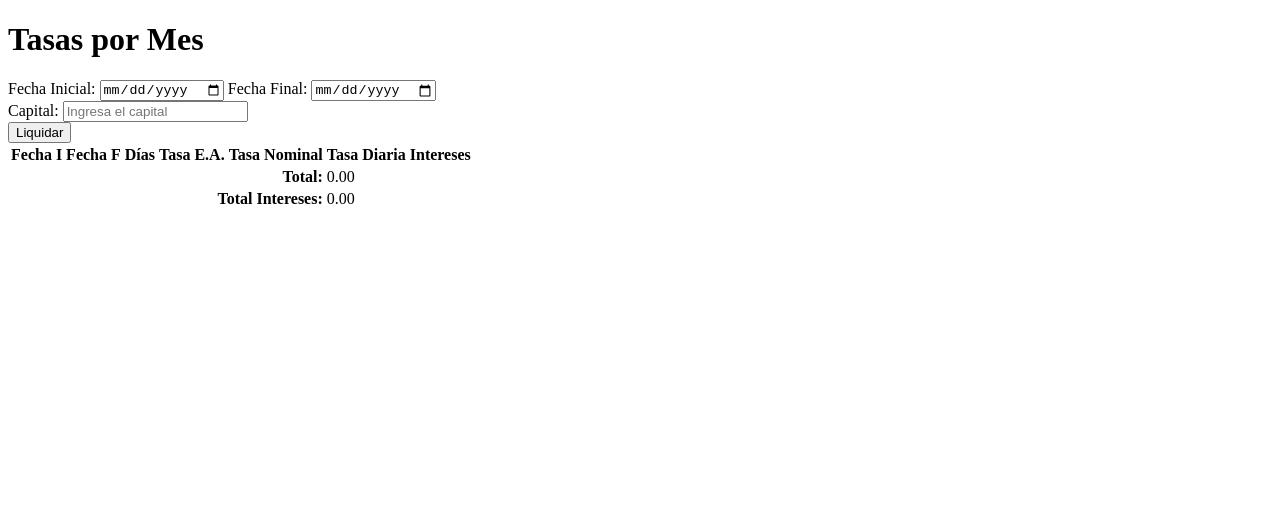
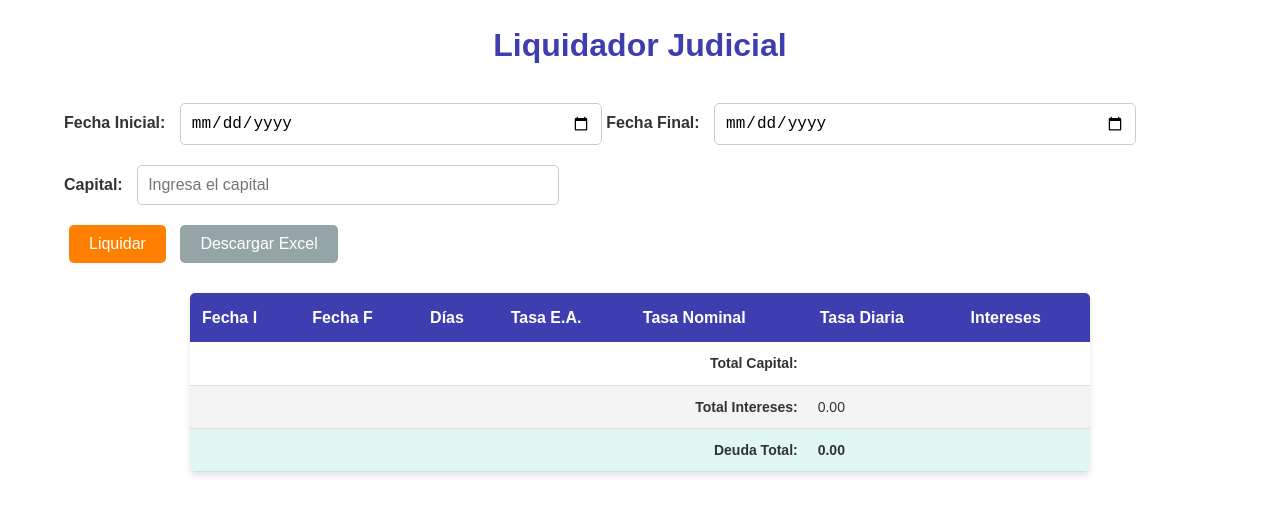
Before and after one commit to sebastianMartinez25/liquidadorInteresesMora, a plain HTML site: page index.html in a window 1280 px wide. Drawn offline with nearby package versions, Linux system fonts and the light colour scheme.

Commit message:
version 0.0.4 styles

```diff
--- a/app.js
+++ b/app.js
@@ -78,6 +78,8 @@ new Vue({
         }).format(numero);
     },
     actualizarTotales() {
+        // Calcula el capital inicial
+        this.capital = this.capital;
         // Calcula el total de intereses
         this.totalIntereses = this.rates.reduce((sum, rate) => sum + parseFloat(rate.interest.replace(/,/g, '')), 0);
 
@@ -242,6 +244,67 @@ new Vue({
                 console.error('Error al obtener tasas:', error);
                 alert('Error al obtener tasas. Inténtalo de nuevo más tarde.');
             }
-        }
+        },
+        descargarExcel() {
+            // Crear un libro y una hoja de trabajo
+            const workbook = XLSX.utils.book_new();
+            const datosTabla = this.rates.map(rate => ({
+                'Fecha Inicial': rate.date,
+                'Fecha Final': rate.value,
+                'Días': rate.days,
+                'Tasa E.A.': rate.rate,
+                'Tasa Nominal': rate.rateN,
+                'Tasa Diaria': rate.rateD,
+                'Intereses': rate.interest
+            }));
+
+            // Añadir fila para los totales formateados
+            datosTabla.push(
+                {
+                    'Fecha Inicial': '',
+                    'Fecha Final': '',
+                    'Días': '',
+                    'Tasa E.A.': '',
+                    'Tasa Nominal': '',
+                    'Tasa Diaria': 'Total Capital:',
+                    'Intereses': this.capital
+                },
+                {
+                    'Fecha Inicial': '',
+                    'Fecha Final': '',
+                    'Días': '',
+                    'Tasa E.A.': '',
+                    'Tasa Nominal': '',
+                    'Tasa Diaria': 'Total Intereses:',
+                    'Intereses': new Intl.NumberFormat('en-US', {
+                        style: 'decimal',
+                        minimumFractionDigits: 2,
+                        maximumFractionDigits: 2
+                    }).format(this.totalIntereses)
+                },
+                {
+                    'Fecha Inicial': '',
+                    'Fecha Final': '',
+                    'Días': '',
+                    'Tasa E.A.': '',
+                    'Tasa Nominal': '',
+                    'Tasa Diaria': 'Deuda Total:',
+                    'Intereses': new Intl.NumberFormat('en-US', {
+                        style: 'decimal',
+                        minimumFractionDigits: 2,
+                        maximumFractionDigits: 2
+                    }).format(this.totalCapital)
+                }
+            );
+
+            const hojaTrabajo = XLSX.utils.json_to_sheet(datosTabla);
+
+            // Agregar hoja al libro
+            XLSX.utils.book_append_sheet(workbook, hojaTrabajo, "Tasas");
+
+            // Exportar el archivo Excel
+            XLSX.writeFile(workbook, "Tasas_Por_Mes.xlsx");
+        },
+
     }
 });
--- a/index.html
+++ b/index.html
@@ -3,13 +3,17 @@
 <head>
     <meta charset="UTF-8">
     <meta name="viewport" content="width=device-width, initial-scale=1.0">
-    <title>Tasas por Mes</title>
+    <title>Liquidador de intereses de mora</title>
     <script src="https://cdn.jsdelivr.net/npm/vue@2"></script>
     <script src="https://unpkg.com/axios/dist/axios.min.js"></script>
+    <script src="https://cdnjs.cloudflare.com/ajax/libs/xlsx/0.17.0/xlsx.full.min.js"></script>
+    <link rel="stylesheet" href="styles.css">
+
+
 </head>
 <body>
     <div id="app">
-        <h1>Tasas por Mes</h1>
+        <h1>Liquidador Judicial</h1>
         <label for="startDate">Fecha Inicial:</label>
         <input type="date" id="startDate" v-model="startDate">
         <label for="endDate">Fecha Final:</label>
@@ -29,6 +33,7 @@
 
 
         <button @click="liquidar">Liquidar</button>
+        <button @click="descargarExcel" :disabled="!rates.length">Descargar Excel</button>
         <table>
             <thead>
                 <tr>
@@ -53,16 +58,23 @@
                 </tr>
               <!-- Fila para el total del capital -->
         <tr>
-        <td colspan="5" style="font-weight: bold; text-align: right;">Total:</td>
-        <td colspan="2">{{ totalCapital | formatoMoneda }}</td>
+            <td colspan="5" style="font-weight: bold; text-align: right;">Total Capital:</td>
+            <td colspan="2">{{ capital }}</td>
         </tr>
         <!-- Fila para el total de intereses -->
         <tr>
             <td colspan="5" style="font-weight: bold; text-align: right;">Total Intereses:</td>
             <td colspan="2">{{ totalIntereses | formatoMoneda }}</td>
         </tr>
+        <!-- Fila para la deuda total -->
+        <tr>
+            <td colspan="5" style="font-weight: bold; text-align: right;">Deuda Total:</td>
+            <td colspan="2">{{ totalCapital | formatoMoneda }}</td>
+        </tr>
             </tbody>
         </table>
+
+
     </div>
     <script src="app.js"></script>
 </body>
--- /dev/null
+++ b/styles.css
@@ -0,0 +1,144 @@
+/* General Styles */
+body {
+    font-family: 'Arial', sans-serif;
+    line-height: 1.6;
+    margin: 0;
+    padding: 0;
+    background-color: #ffffff; /* Fondo blanco para elegancia */
+    color: #333; /* Texto base gris oscuro */
+}
+
+h1 {
+    text-align: center;
+    margin-top: 20px;
+    color: #3e3eb1; /* Navy corporativo */
+}
+
+/* Form Inputs and Buttons */
+label {
+    font-weight: bold;
+    margin-right: 10px;
+    color: #333; /* Texto elegante */
+}
+
+input[type="date"],
+input[type="text"] {
+    padding: 10px;
+    margin: 10px 0;
+    border: 1px solid #ccc;
+    border-radius: 5px;
+    width: calc(100% - 22px);
+    max-width: 400px;
+    font-size: 16px;
+}
+
+button {
+    padding: 10px 20px;
+    margin: 10px 5px;
+    border: none;
+    border-radius: 5px;
+    background-color: #ff8000; /* Botón naranja */
+    color: white;
+    font-size: 16px;
+    cursor: pointer;
+    transition: background-color 0.3s ease;
+}
+
+button:hover {
+    background-color: #e67300; /* Tono más oscuro para hover */
+}
+
+button:disabled {
+    background-color: #95a5a6; /* Gris claro para botones deshabilitados */
+    cursor: not-allowed;
+}
+
+/* Table Styling */
+table {
+    width: 100%;
+    max-width: 900px;
+    margin: 20px auto;
+    border-collapse: collapse;
+    background-color: #ffffff; /* Fondo blanco para profesionalismo */
+    box-shadow: 0 4px 6px rgba(0, 0, 0, 0.1);
+    border-radius: 5px;
+    overflow: hidden;
+}
+
+thead {
+    background-color: #3e3eb1; /* Navy corporativo */
+    color: white;
+}
+
+thead th {
+    padding: 12px;
+    text-align: left;
+    font-size: 16px;
+    font-weight: bold;
+}
+
+tbody td {
+    padding: 10px;
+    text-align: left;
+    border-bottom: 1px solid #ddd;
+    font-size: 14px;
+}
+
+tbody tr:nth-child(even) {
+    background-color: #f4f4f4; /* Gris claro para filas alternas */
+}
+
+/* Totals Row */
+tbody tr:last-child td {
+    font-weight: bold;
+    background-color: #e0f7f4; /* Color menta suave para destacar totales */
+    color: #333;
+}
+
+/* Responsive Table for Mobile */
+@media (max-width: 768px) {
+    table {
+        border: 0;
+    }
+
+    thead {
+        display: none; /* Ocultar encabezado en móvil */
+    }
+
+    tbody tr {
+        display: block;
+        margin-bottom: 15px;
+        background-color: #ffffff;
+        box-shadow: 0 2px 4px rgba(0, 0, 0, 0.1);
+        border-radius: 5px;
+    }
+
+    tbody td {
+        display: block;
+        text-align: right;
+        font-size: 14px;
+        border-bottom: 1px solid #ddd;
+        padding: 8px;
+        position: relative;
+    }
+
+    tbody td::before {
+        content: attr(data-label);
+        position: absolute;
+        left: 10px;
+        font-weight: bold;
+        text-align: left;
+        color: #3e3eb1; /* Navy corporativo para etiquetas */
+    }
+
+    tbody td:last-child {
+        border-bottom: 0;
+    }
+}
+
+/* Wrapper for Responsiveness */
+#app {
+    width: 90%;
+    max-width: 1200px;
+    margin: 0 auto;
+}
```
Lines whose indentation alone changed are shown as unchanged.
